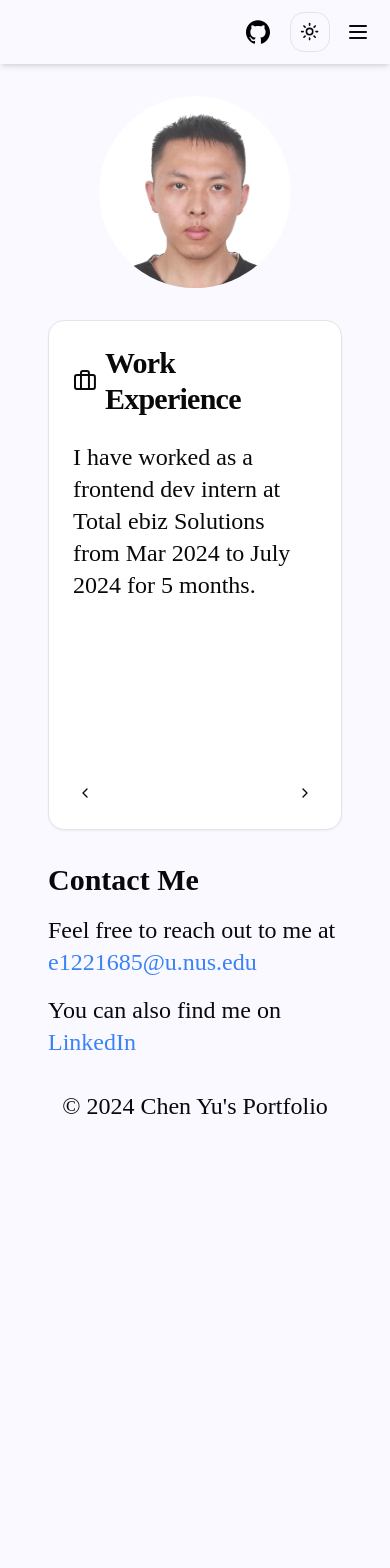
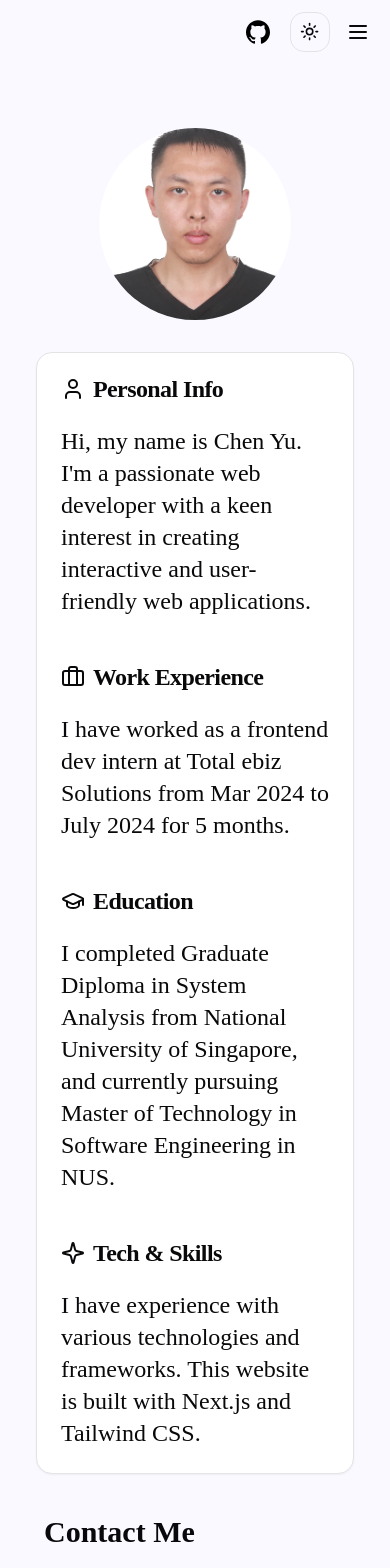
Before and after one commit to chenyu-01/next-porfolio, a Next.js app: page /about in a window 390 px wide. Shown: the top 1568 px of the page. Before the commit the page ends 1122 px from the top, so only its background shows below. Built offline with nearby package versions, Linux system fonts and the light colour scheme.

Commit message:
feat: add mobile skills to about page and disable the animation of sliding chore: add metadata like title and icon refactor: extract about slide component

```diff
--- /dev/null
+++ b/components/AboutSlides.tsx
@@ -0,0 +1,131 @@
+import {
+  Card,
+  CardHeader,
+  CardTitle,
+  CardContent,
+} from '../components/ui/card';
+import { Button } from '../components/ui/button';
+import {
+  User,
+  Briefcase,
+  GraduationCap,
+  SparkleIcon,
+  ChevronLeft,
+  ChevronRight,
+} from 'lucide-react';
+import { useEffect, useState, useCallback } from 'react';
+import { cn } from '@/lib/utils';
+
+export default function AboutSlides() {
+  const [currentSlide, setCurrentSlide] = useState(0);
+  const [isTabVisible, setIsTabVisible] = useState(true);
+  const [isClicked, setIsClicked] = useState(false);
+  const nextSlide = useCallback(() => {
+    setCurrentSlide((prev) => (prev + 1) % 4);
+  }, []);
+  const clickNextSlide = () => {
+    nextSlide();
+    setIsClicked(true);
+    setInterval(() => {
+      setIsClicked(false);
+    }, 3000);
+  };
+  const prevSlide = () => {
+    setCurrentSlide((prev) => (prev - 1 + 4) % 4);
+  };
+  const clickPrevSlide = () => {
+    prevSlide();
+    setIsClicked(true);
+    setInterval(() => {
+      setIsClicked(false);
+    }, 3000);
+  };
+  useEffect(() => {
+    const handleVisibilityChange = () => {
+      setIsTabVisible(!document.hidden);
+    };
+
+    document.addEventListener('visibilitychange', handleVisibilityChange);
+
+    return () => {
+      document.removeEventListener('visibilitychange', handleVisibilityChange);
+    };
+  }, []);
+
+  useEffect(() => {
+    let interval: NodeJS.Timeout;
+
+    if (isTabVisible && !isClicked) {
+      interval = setInterval(nextSlide, 3000);
+      if (window.outerWidth < 768) {
+        clearInterval(interval);
+      }
+    }
+
+    return () => {
+      if (interval) {
+        clearInterval(interval);
+      }
+    };
+  }, [isTabVisible, nextSlide, isClicked]);
+
+  const slides = [
+    {
+      title: 'Personal Info',
+      icon: <User className="mr-2" />,
+      content:
+        "Hi, my name is Chen Yu. I'm a passionate web developer with a keen interest in creating interactive and user-friendly web applications.",
+    },
+    {
+      title: 'Work Experience',
+      icon: <Briefcase className="mr-2" />,
+      content:
+        'I have worked as a frontend dev intern at Total ebiz Solutions from Mar 2024 to July 2024 for 5 months.',
+    },
+    {
+      title: 'Education',
+      icon: <GraduationCap className="mr-2" />,
+      content:
+        'I completed Graduate Diploma in System Analysis from National University of Singapore, and currently pursuing Master of Technology in Software Engineering in NUS.',
+    },
+    {
+      title: 'Tech & Skills',
+      icon: <SparkleIcon className="mr-2" />,
+      content:
+        'I have experience with various technologies and frameworks. This website is built with Next.js and Tailwind CSS.',
+    },
+  ];
+  return (
+    <Card className="h-full overflow-hidden">
+      <div
+        className={cn(
+          'transition-transform duration-500 ease-in-out',
+          `md:-translate-x-[${currentSlide * 100}%]`
+        )}
+      >
+        <div className="relative flex flex-col md:flex-row">
+          {slides.map((slide, index) => (
+            <div key={index} className="w-full flex-shrink-0">
+              <CardHeader>
+                <CardTitle className="flex items-center md:text-3xl">
+                  {slide.icon} {slide.title}
+                </CardTitle>
+              </CardHeader>
+              <CardContent>
+                <p>{slide.content}</p>
+              </CardContent>
+            </div>
+          ))}
+        </div>
+      </div>
+      <div className="hidden justify-between px-4 pb-4 md:flex">
+        <Button onClick={clickPrevSlide} variant="ghost" size="icon">
+          <ChevronLeft className="h-4 w-4" />
+        </Button>
+        <Button onClick={clickNextSlide} variant="ghost" size="icon">
+          <ChevronRight className="h-4 w-4" />
+        </Button>
+      </div>
+    </Card>
+  );
+}
--- a/components/MobileMenu.tsx
+++ b/components/MobileMenu.tsx
@@ -3,7 +3,6 @@ import Link from 'next/link';
 import { useRouter } from 'next/router';
 import allLinks from '@/lib/menuLinks';
 import { cn } from '@/lib/utils';
-import Image from 'next/image';
 
 interface MobileMenuProps {
   showMenu: boolean;
--- a/components/layout.tsx
+++ b/components/layout.tsx
@@ -9,6 +9,8 @@ import allLinks from '@/lib/menuLinks';
 import MobileMenu from './MobileMenu';
 import GithubIcon from '@/components/GithubIcon';
 import { MenuIcon } from 'lucide-react';
+import Head from 'next/head';
+
 const fontSans = FontSans({
   subsets: ['latin'],
   variable: '--font-sans',
@@ -24,7 +26,17 @@ export default function Layout({ children }: { children: React.ReactNode }) {
   const revertMenu = () => {
     setShowMenu((prevState) => (prevState = !prevState));
   };
+
   return (
+    <div>
+      <Head>
+        <title>Chen Yu&apos;s Portfolio</title>
+        <link rel="icon" href="/favicon.png" />
+        <meta
+          name="description"
+          content="Chen Yu's Portfolio, a software engineer based in Toronto, Canada."
+        />
+      </Head>
       <div
         className={cn(
           'mx-auto flex max-w-7xl flex-col text-2xl',
@@ -37,9 +49,10 @@ export default function Layout({ children }: { children: React.ReactNode }) {
           enableSystem
           disableTransitionOnChange
         >
-        <header className="sticky top-0 z-20 flex w-full items-center justify-between bg-background px-5 shadow-md sm:font-semibold md:static md:dark:bg-inherit">
+          <div className="grid grid-cols-1 gap-4 px-5">
+            <header className="flex w-full items-center justify-between bg-background sm:font-semibold md:dark:bg-inherit">
               <nav>
-            <ul className="hidden items-center md:flex">
+                <ul className="hidden items-center lg:flex">
                   {allLinks.map((link) => (
                     <li key={link.id}>
                       <Link
@@ -62,17 +75,19 @@ export default function Layout({ children }: { children: React.ReactNode }) {
                 </Link>
                 <ModeToggle />
                 <MenuIcon
-              className="ml-4 block md:hidden"
+                  className="ml-4 block lg:hidden"
                   onClick={revertMenu}
                 ></MenuIcon>
               </div>
             </header>
             <MobileMenu showMenu={showMenu} toggleMenu={toggleMenu} />
-        <main className="container">{children}</main>
+            <main className="mx-auto w-full">{children}</main>
+          </div>
           <footer className="flex justify-center">
             <p>&copy; {new Date().getFullYear()} Chen Yu&apos;s Portfolio</p>
           </footer>
         </ThemeProvider>
       </div>
+    </div>
   );
 }
--- a/pages/about.tsx
+++ b/pages/about.tsx
@@ -1,175 +1,31 @@
 import React, { useState, useEffect, useCallback } from 'react';
 import Image from 'next/image';
-import {
-  Card,
-  CardHeader,
-  CardTitle,
-  CardContent,
-} from '../components/ui/card';
-import { Button } from '../components/ui/button';
-import {
-  User,
-  Briefcase,
-  GraduationCap,
-  SparkleIcon,
-  ChevronLeft,
-  ChevronRight,
-} from 'lucide-react';
+
 import Link from 'next/link';
-
-const skills = [
-  'HTML',
-  'CSS',
-  'JavaScript',
-  'TypeScript',
-  'React',
-  'Vite',
-  'Vue.js',
-  'Git',
-  'Nuxt.js',
-  'Next.js',
-  'Tailwind CSS',
-];
+import AboutSlides from '@/components/AboutSlides';
 
 const AboutPage: React.FC = () => {
-  const [currentSlide, setCurrentSlide] = useState(0);
-  const [isTabVisible, setIsTabVisible] = useState(true);
-  const [isClicked, setIsClicked] = useState(false);
-  const nextSlide = useCallback(() => {
-    setCurrentSlide((prev) => (prev + 1) % 4);
-  }, []);
-  const clickNextSlide = () => {
-    nextSlide();
-    setIsClicked(true);
-    setInterval(() => {
-      setIsClicked(false);
-    }, 3000);
-  };
-  const prevSlide = () => {
-    setCurrentSlide((prev) => (prev - 1 + 4) % 4);
-  };
-  const clickPrevSlide = () => {
-    prevSlide();
-    setIsClicked(true);
-    setInterval(() => {
-      setIsClicked(false);
-    }, 3000);
-  };
-  useEffect(() => {
-    const handleVisibilityChange = () => {
-      setIsTabVisible(!document.hidden);
-    };
-
-    document.addEventListener('visibilitychange', handleVisibilityChange);
-
-    return () => {
-      document.removeEventListener('visibilitychange', handleVisibilityChange);
-    };
-  }, []);
-
-  useEffect(() => {
-    let interval: NodeJS.Timeout;
-
-    if (isTabVisible && !isClicked) {
-      interval = setInterval(nextSlide, 3000);
-    }
-
-    return () => {
-      if (interval) {
-        clearInterval(interval);
-      }
-    };
-  }, [isTabVisible, nextSlide, isClicked]);
-
-  const slides = [
-    {
-      title: 'Personal Info',
-      icon: <User className="mr-2" />,
-      content:
-        "Hi, my name is Chen Yu. I'm a passionate web developer with a keen interest in creating interactive and user-friendly web applications.",
-    },
-    {
-      title: 'Work Experience',
-      icon: <Briefcase className="mr-2" />,
-      content:
-        'I have worked as a frontend dev intern at Total ebiz Solutions from Mar 2024 to July 2024 for 5 months.',
-    },
-    {
-      title: 'Education',
-      icon: <GraduationCap className="mr-2" />,
-      content:
-        'I completed Graduate Diploma in System Analysis from National University of Singapore, and currently pursuing Master of Technology in Software Engineering in NUS.',
-    },
-    {
-      title: 'Tech & Skills',
-      icon: <SparkleIcon className="mr-2" />,
-      content:
-        'I have experience with various technologies and frameworks. This website is built with Next.js and Tailwind CSS.',
-    },
-  ];
-
   return (
-    <div className="container mx-auto px-4 py-8">
-      <div className="mb-8 flex flex-col gap-8 md:flex-row">
-        <div className="flex items-center justify-center md:w-1/3">
-          <div className="h-48 w-48 overflow-hidden rounded-full">
+    <div className="px-4 py-8">
+      <div className="mb-8 flex w-full flex-col items-center justify-center gap-8 md:flex-row">
+        <div className="flex aspect-square flex-shrink items-center justify-center md:w-1/3">
+          <div className="relative aspect-square w-48 overflow-hidden rounded-full lg:w-56">
             <Image
               src="/images/profile.jpg"
               alt="Profile"
-              width={256}
-              height={256}
+              layout="fill"
               className="object-cover"
             />
           </div>
         </div>
         <div className="md:w-2/3">
-          <Card className="h-full overflow-hidden">
-            <div
-              className="transition-transform duration-500 ease-in-out"
-              style={{ transform: `translateX(-${currentSlide * 100}%)` }}
-            >
-              <div className="flex">
-                {slides.map((slide, index) => (
-                  <div key={index} className="w-full flex-shrink-0">
-                    <CardHeader>
-                      <CardTitle className="flex items-center text-3xl">
-                        {slide.icon} {slide.title}
-                      </CardTitle>
-                    </CardHeader>
-                    <CardContent>
-                      <p>{slide.content}</p>
-                      {index === 3 && (
-                        <div className="mt-4 flex flex-wrap gap-2">
-                          {skills.map((skill, skillIndex) => (
-                            <span
-                              key={skillIndex}
-                              className="rounded-full bg-blue-500 px-2 py-1 text-sm text-white dark:bg-slate-700"
-                            >
-                              {skill}
-                            </span>
-                          ))}
-                        </div>
-                      )}
-                    </CardContent>
-                  </div>
-                ))}
-              </div>
-            </div>
-            <div className="flex justify-between px-4 pb-4">
-              <Button onClick={clickPrevSlide} variant="ghost" size="icon">
-                <ChevronLeft className="h-4 w-4" />
-              </Button>
-              <Button onClick={clickNextSlide} variant="ghost" size="icon">
-                <ChevronRight className="h-4 w-4" />
-              </Button>
-            </div>
-          </Card>
+          <AboutSlides />
         </div>
       </div>
-      <div className="space-y-4">
+      <div className="space-y-4 p-2">
         <h2 className="text-3xl font-bold">Contact Me</h2>
-        <p>
-          Feel free to reach out to me at{' '}
+        <p className="break-words">
+          <span className="font-semibold">Email:</span>{' '}
           <Link
             href="mailto:e1221685@u.nus.edu"
             className="text-blue-500 hover:underline dark:text-green-300"
```
Also changed, not shown: pages/index.tsx (+14 -2 lines), public/favicon.png (added). Lines whose indentation alone changed are shown as unchanged.
